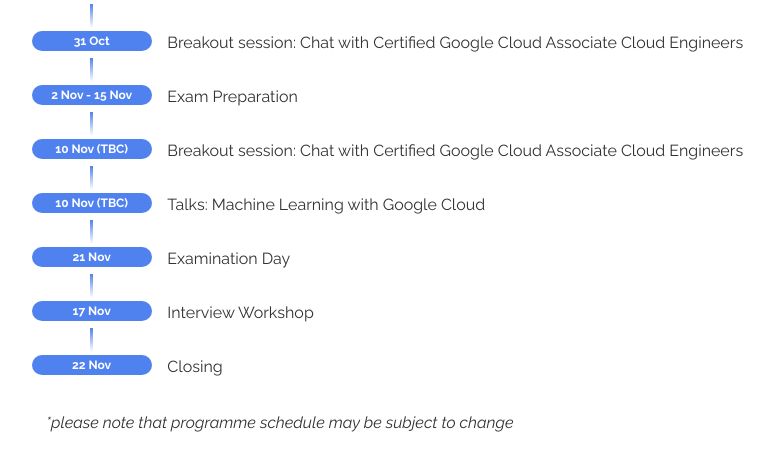
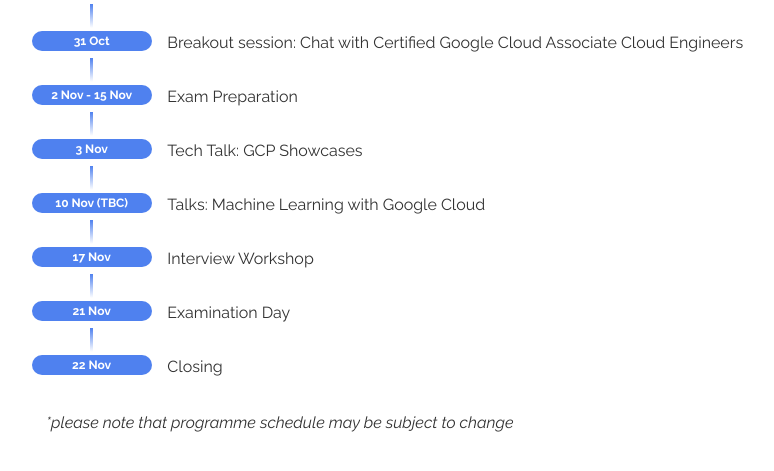
Before and after one commit to CodingGirlsSG/cloud-bootcamp-2020, a Gatsby site: page /schedule in a window 1280 px wide. Shown: the part 607-1078 px from the top of the page, without its empty margins (245-1019 px from the left). Built offline with nearby package versions, Linux system fonts and the light colour scheme; Gatsby itself is replaced by a stand-in of ours; a script that the page names is missing.

Commit message:
update schedule

```diff
--- a/src/pages/schedule.js
+++ b/src/pages/schedule.js
@@ -51,10 +51,10 @@ const Schedule = () => (
           <TimeItem date="28 Oct" details="Talks:  GCP showcases" />
           <TimeItem date="31 Oct" details="Breakout session:  Chat with Certified Google Cloud Associate Cloud Engineers" />
           <TimeItem date="2 Nov - 15 Nov" details="Exam Preparation" />
-          <TimeItem date="10 Nov (TBC)" details="Breakout session:  Chat with Certified Google Cloud Associate Cloud Engineers" />
+          <TimeItem date="3 Nov" details="Tech Talk: GCP Showcases" />
           <TimeItem date="10 Nov (TBC)" details="Talks: Machine Learning with Google Cloud" />
+          <TimeItem date="17 Nov" details="Interview Workshop" />
           <TimeItem date="21 Nov" details="Examination Day" />
-          <TimeItem date="17 Nov" details="Interview Workshop" />
           <TimeItem date="22 Nov" details="Closing" last />
 
           <p className="mt-4"><i>*please note that programme schedule may be subject to change</i></p>
```
